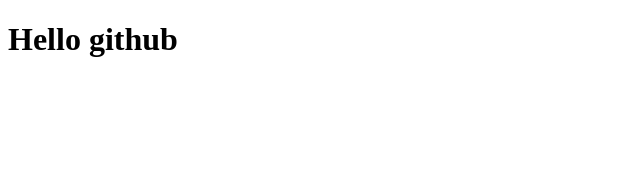
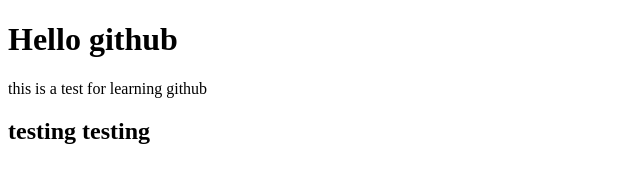
Before and after one commit to evanmillican/learning_git, a plain HTML site: page index.html in a window 1280 px wide. Shown: the whole page, without its empty margins (0-640 px from the left). Drawn offline with Linux system fonts and the light colour scheme.

Commit message:
added more text

```diff
--- a/index.html
+++ b/index.html
@@ -5,6 +5,8 @@
 </head>
 <body>
   <h1>Hello github</h1>
+  <p>this is a test for learning github</p>
+  <h2>testing testing</h2>
 </body>
 
 </html>
```
